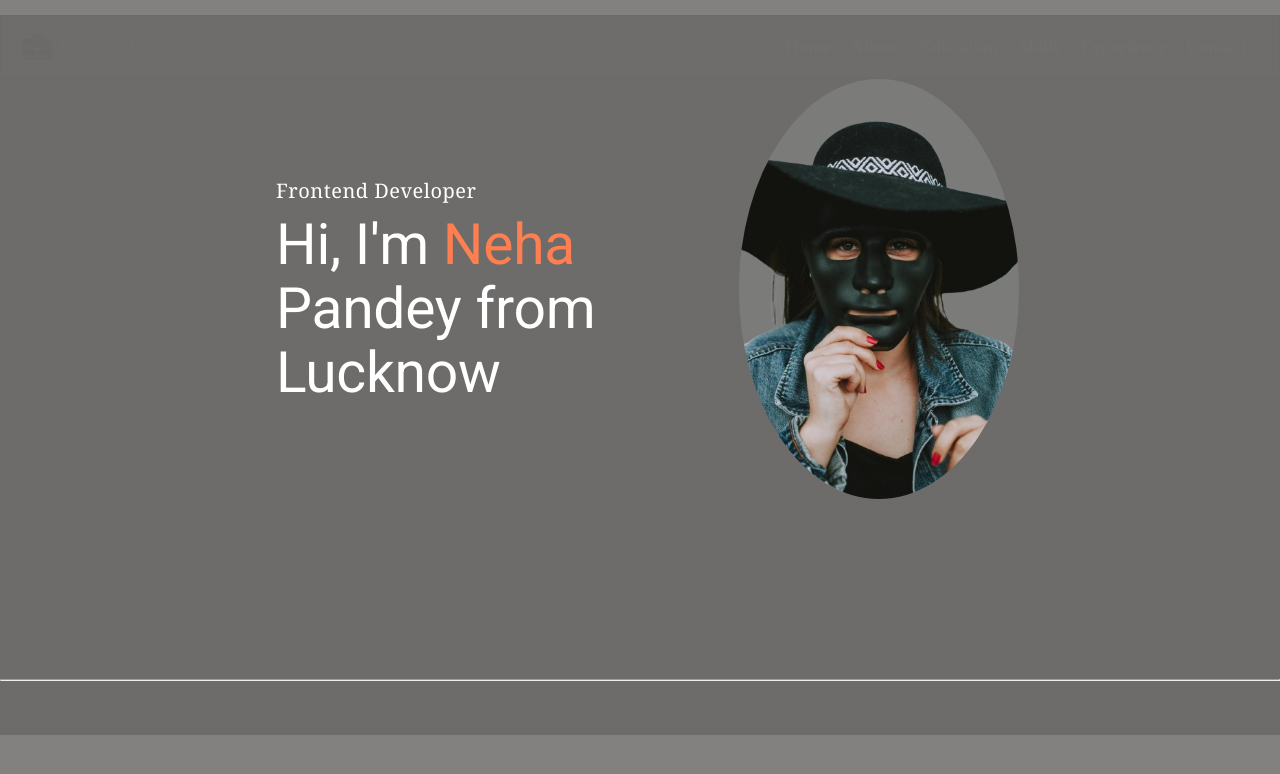
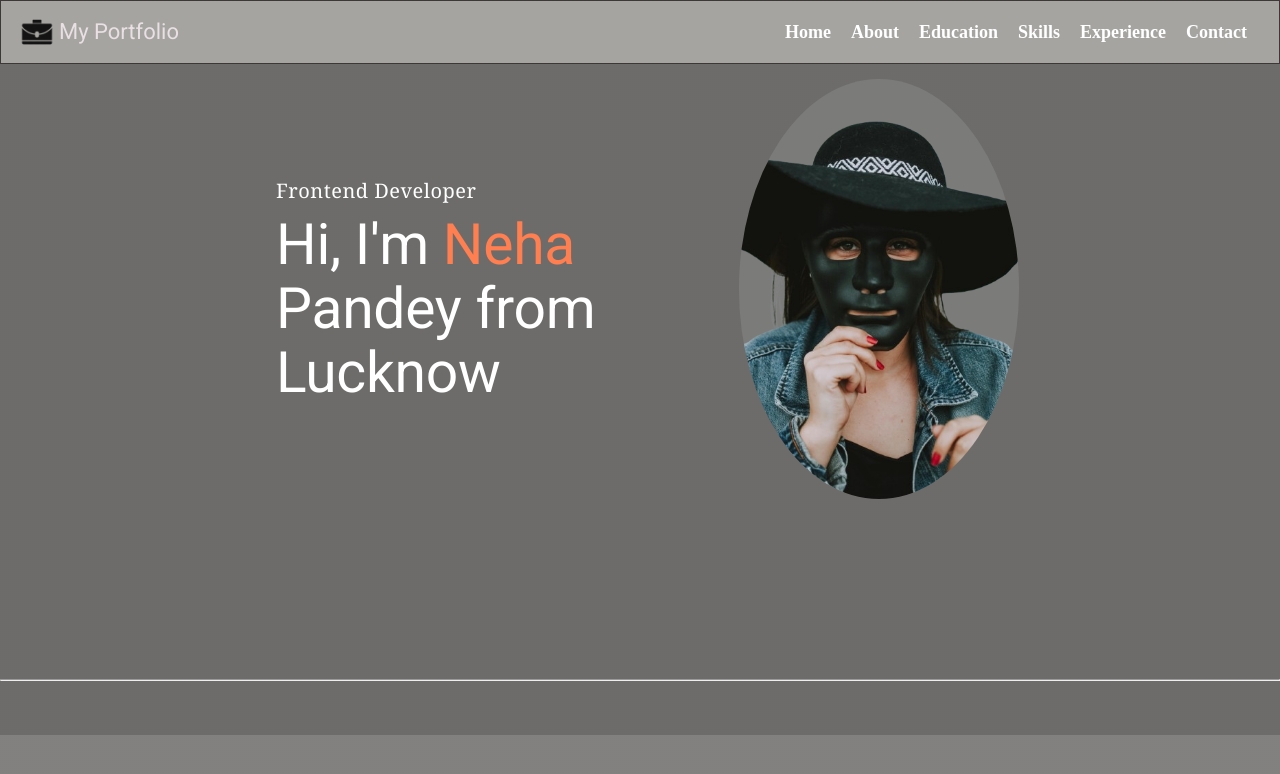
Before and after one commit to Neha1802/myPortfolio, an Angular app: page / in a window 1280 px wide. Shown: the top 774 px of the page. Built offline with nearby package versions, Linux system fonts and the light colour scheme; grey boxes are pictures that could not be loaded.

Commit message:
toolbar fixed

```diff
--- a/src/app/portfolio-website/navbar/navbar.component.css
+++ b/src/app/portfolio-website/navbar/navbar.component.css
@@ -37,13 +37,13 @@ html {
 .img {
     width: 40px;
 }
-mat-toolbar{
-  position: fixed;
-}
+
 mat-toolbar-row {
     flex-wrap: wrap;
     border: 1px solid #3d3838;
     background-color: #a5a4a0;
+    z-index: 2;
+    position: fixed;
 }
 
 .sectionLinks {
@@ -132,7 +132,17 @@ app-footer {
     z-index: 10;
 }
 
+.toolbar {
+    position: fixed;
+    top: 0;
+    width: 100%;
+    z-index: 2;
+}
 /* Responsiveness */
+
+:host.desktop .toolbar{
+    z-index: 10;
+}
 
 :host.desktop .menu-toggle{
     display: none;
```
